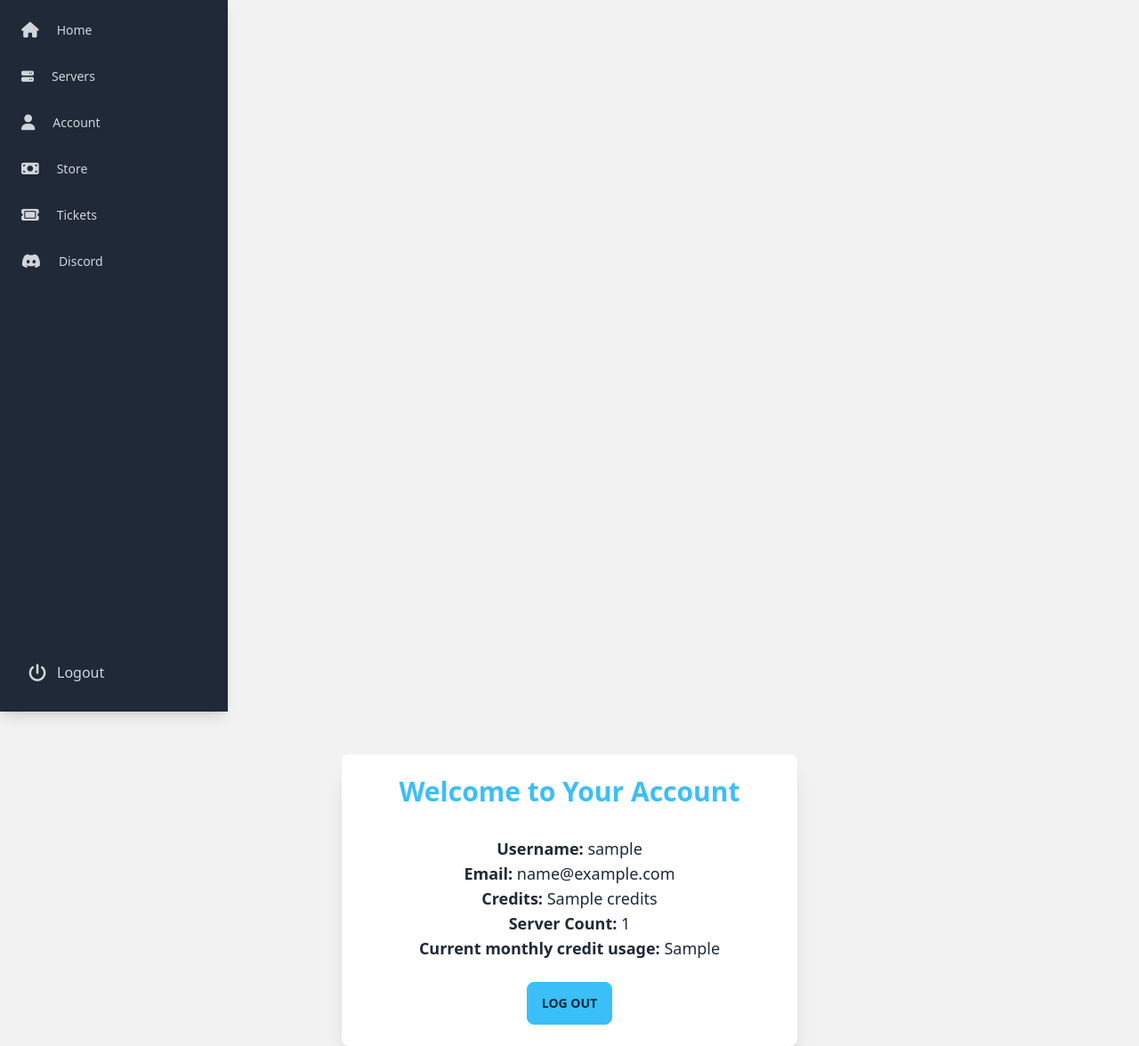
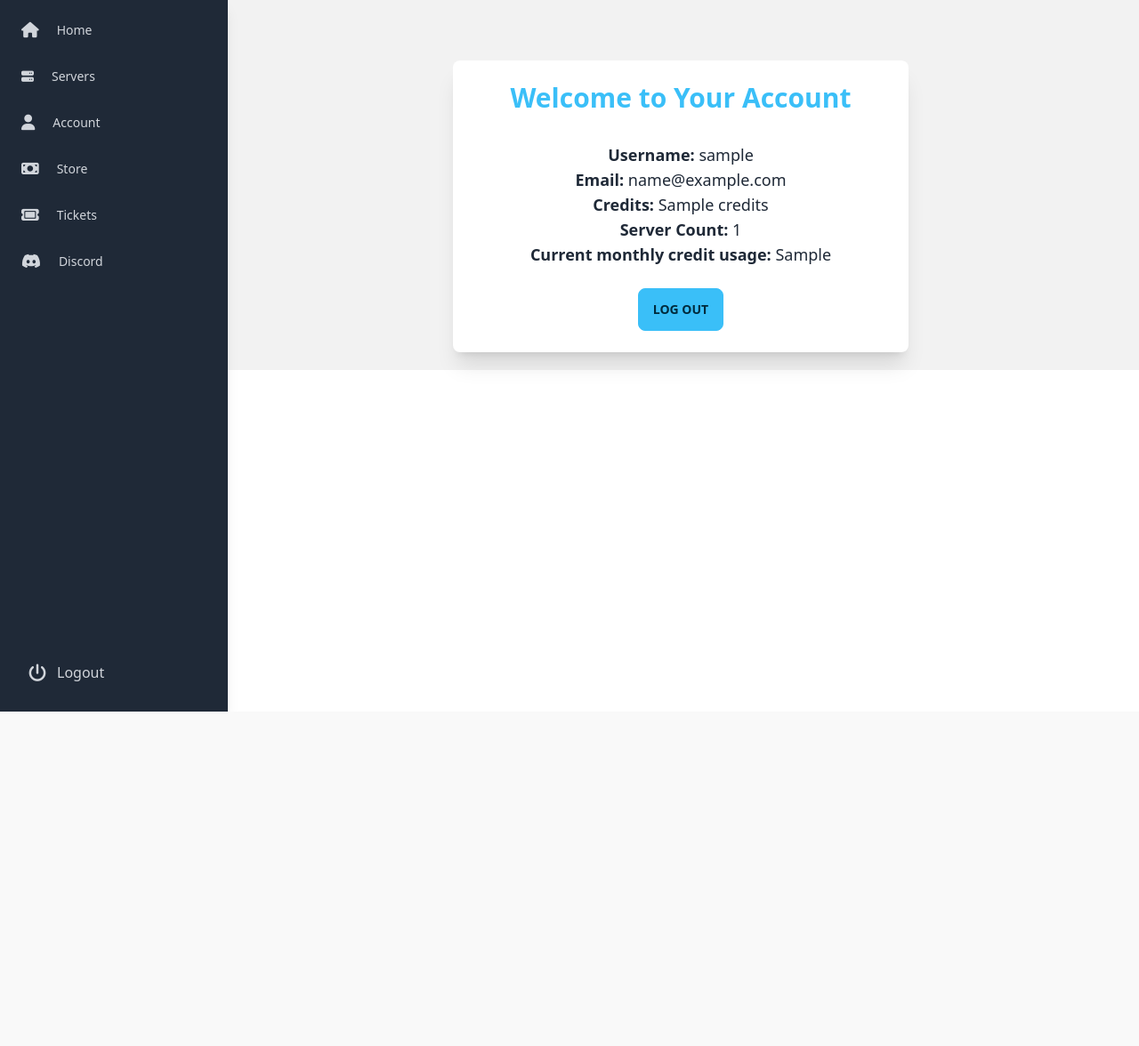
Before and after one commit to Lunes-Hosting/controlpanel, a Flask app: template templates/account.html in a window 1280 px wide. Shown: the whole page at 89% size. After the commit the page ends 800 px from the top, so only its background shows below. Run offline with Flask 3, Linux system fonts and the light colour scheme; the template is opened without the code that fills it: most values are stand-ins (such as "Sample title", 1, 10 or a date in 2020); parts of the project's set-up code (start-up, migrations or seed data) failed here and were passed over; some libraries are stand-ins or nearby versions.

Commit message:
fixed alignment conflict

```diff
--- a/templates/account.html
+++ b/templates/account.html
@@ -10,12 +10,30 @@
     <style>
         body {
             background-color: #1e293b;
+            margin: 0;
+            padding: 0;
+            display: flex;
+        }
+        .sidebar {
+            width: 250px;
+            background-color: #2d3748;
+            height: 100vh;
+            position: fixed;
+            top: 0;
+            left: 0;
+            overflow-y: auto;
+        }
+        .content {
+            margin-left: 250px;
+            padding: 20px;
+            flex-grow: 1;
         }
     </style>
 </head>
 <body>
     {% include 'taskbar.html' %}
 
+    <div class="content">
         <div class="container mx-auto mt-12 p-6 max-w-lg bg-base-100 rounded-lg shadow-xl">
             {% with messages = get_flashed_messages() %}
             {% if messages %}
@@ -42,5 +60,6 @@
                 <a href="{{url_for('user.logout')}}" class="btn btn-info text-white">Log out</a>
             </div>
         </div>
+    </div>
 </body>
 </html>
```
Lines whose indentation alone changed are shown as unchanged.
